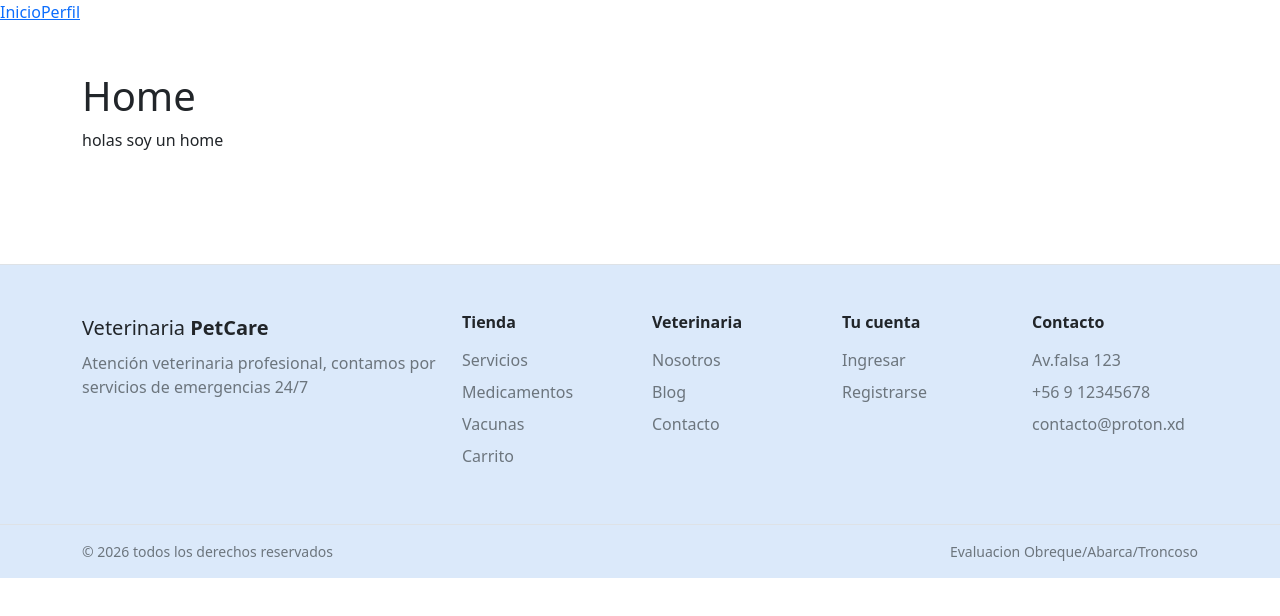
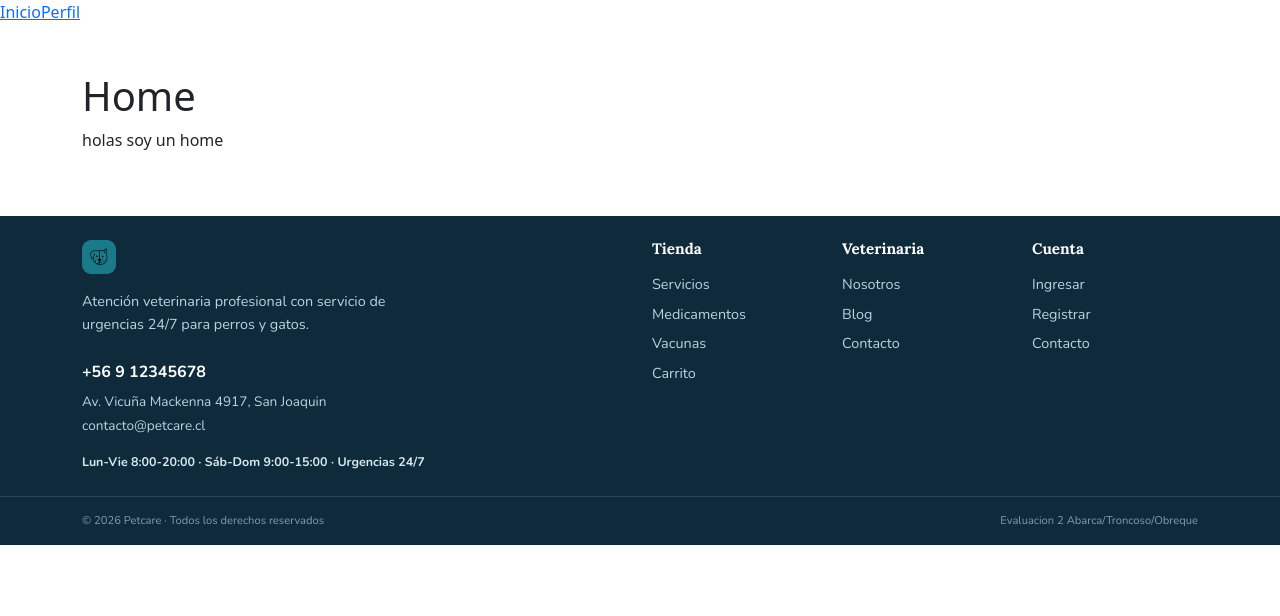
Before and after one commit to NATOcl/NATOcl.github.io, a React (Vite) app: page / in a window 1280 px wide. Shown: the top 616 px of the page. Built offline with nearby package versions, Linux system fonts and the light colour scheme.

Commit message:
Mejore el aspecto del footer.

```diff
--- a/src/components/Footer.jsx
+++ b/src/components/Footer.jsx
@@ -1,54 +1,111 @@
+import { Link } from 'react-router-dom'
+import logoIcon from '../assets/favicon.svg'
+
 const COLUMNS= [
-    {title: 'Tienda',links: ['Servicios','Medicamentos','Vacunas','Carrito']},
-    {title: 'Veterinaria',links: ['Nosotros','Blog','Contacto']},
-    {title: 'Tu cuenta',links: ['Ingresar','Registrarse']}
+    {
+        title: 'Tienda',
+        links: [
+            {label: 'Servicios'},
+            {label: 'Medicamentos'},
+            {label: 'Vacunas'},
+            {label: 'Carrito'},
+        ],
+    },
+    {
+        title: 'Veterinaria',
+        links: [
+            {label: 'Nosotros', to: '/nosotros'},
+            {label: 'Blog'},
+            {label: 'Contacto', to: '/contacto'}
+        ],
+
+    },
+    {
+        title: 'Cuenta',
+        links: [
+            {label: 'Ingresar', to: '/login'},
+            {label: 'Registrar'},
+            {label: 'Contacto'}
+        ]
+
+    },
+
 ]
 
 export default function Footer(){
-    return(
-        <footer className="bg-soft-blue border-top mt-5">
-            <div className="container py-5">
+    return (
+        <footer className="footer-dark">
+            <div className="container py-4">
                 <div className="row g-4">
-                    <div className="col-12 col-lg-4">
-                        <p className="fs-5 mb-2"> Veterinaria <strong>PetCare</strong></p>
-                        <p className="text-secondary mb-0">
-                            Atención veterinaria profesional, contamos por servicios de emergencias 24/7
+
+                    <div className="col-12 col-lg-5">
+                        <Link to="/" className="footer-brand d-inline-flex align-items-center gap-2 mb-3">
+                            <span className="footer-brand-mark">
+                                <img src={logoIcon}
+                                     alt="icon perritogato"
+                                />
+                            </span>
+                        </Link>
+
+                        <p className="footer-text mb-4">
+                            Atención veterinaria profesional con servicio de urgencias 24/7 para perros y gatos.
+                        </p>
+
+                        <p className="footer-phone mb-2">
+                            <a href="tel:+56 9 12345678" className="footer-contact-link">
+                                +56 9 12345678
+                            </a>
+                        </p>
+                        <p className="footer-small mb-1">
+                            <a href="https://www.google.com/maps/place/Duoc+UC:+Sede+San+Joaqu%C3%ADn/@-33.500552,-70.6196477,17z"
+                            target="_blank"
+                               rel="noopener noreferrer"
+                               className="footer-contact-link"
+                            >
+                                Av. Vicuña Mackenna 4917, San Joaquin
+                            </a>
+                        </p>
+                        <p className="footer-small mb-3">
+                            <a href="mailto:contacto@petcare.cl" className="footer-contact-link">
+                                contacto@petcare.cl
+                            </a>
+                        </p>
+                        <p className="footer-hours mb-0">
+                            Lun-Vie 8:00-20:00 · Sáb-Dom 9:00-15:00 · Urgencias 24/7
                         </p>
                     </div>
 
-                    {COLUMNS.map((col) => (
-                        <nav className="col-6 col-md-3 col-lg-2" key={col.title} aria-label={col.title}>
-                            <h3 className="h6 fw-bold mb-3">{col.title}</h3>
+                    {COLUMNS.map((col,i) => (
+                    <nav
+                        className={`col-6 col-md-4 col-lg-2 ${i === 0 ? 'offset-lg-1' : ''}`}
+                        key={col.title}
+                        aria-label={col.title}
+                        >
+                        <h3 className="footer-title mb-3">
+                            {col.title}
+                        </h3>
                         <ul className="list-unstyled mb-0">
-                                {col.links.map((label) => (
+                            {col.links.map(({label,to}) => (
                                 <li className="mb-2" key={label}>
-                                        <a href="#" className="link-secondary link-underline-opacity-0 link-underline-opacity-100-hover">
-                                            {label}
-                                        </a>
+                                    {to ? (
+                                        <Link to={to} className="footer-link">{label}</Link>
+                                    ) : (
+                                        <a href="#" className="footer-link">{label}</a>
+                                    )}
                                 </li>
                                 ))}
                         </ul>
                     </nav>
                     ))}
-
-                    <div className="col-6 col-md-3 col-lg-2">
-                        <h3 className="h6 fw-bold mb-3">Contacto</h3>
-                        <ul className="list-unstyled text-secondary mb-0">
-                            <li className="mb-2">Av.falsa 123</li>
-                            <li className="mb-2">+56 9 12345678</li>
-                            <li className="mb-2">contacto@proton.xd</li>
-                        </ul>
-                    </div>
                 </div>
             </div>
 
-            <div className="border-top">
-                <div className="container py-3 d-flex flex-wrap justify-content-between gap-2 small text-secondary">
-                    <span>© 2026 todos los derechos reservados</span>
-                    <span> Evaluacion Obreque/Abarca/Troncoso </span>
+            <div className="footer-bottom">
+                <div className="container py-3 d-flex flex-wrap justify-content-between gap-2 small">
+                    <span>© 2026 Petcare · Todos los derechos reservados</span>
+                    <span> Evaluacion 2 Abarca/Troncoso/Obreque </span>
                 </div>
             </div>
         </footer>
-
     )
 }
--- a/src/index.css
+++ b/src/index.css
@@ -201,3 +201,77 @@
     border-color: #1a7a8a;
     box-shadow: 0 0 0 0.2rem rgba(26, 122, 138, 0.2);
 }
+
+/* ---------- Footer ---------- */
+.footer-dark {
+    background-color: #0f2a3a;
+    color: #b9d4de;
+    font-family: 'Nunito', system-ui, sans-serif;
+    font-size: 0.9rem;
+}
+.footer-brand {
+    text-decoration: none;
+}
+.footer-brand-mark {
+    display: grid;
+    place-items: center;
+    width: 34px;
+    height: 34px;
+    border-radius: 9px;
+    background-color: #1a7a8a;
+}
+.footer-brand-mark img {
+    width: 20px;
+    height: 20px;
+}
+.footer-brand-name {
+    font-family: 'Lora', Georgia, serif;
+    font-size: 1.2rem;
+    font-weight: 700;
+    color: #fff;
+}
+.footer-text {
+    max-width: 20rem;
+    line-height: 1.6;
+}
+.footer-phone {
+    font-weight: 700;
+    font-size: 1rem;
+    color: #fff;
+}
+.footer-small {
+    font-size: 0.85rem;
+}
+.footer-hours {
+    font-size: 0.78rem;
+    font-weight: 700;
+    color: #d6e8ef;
+}
+.footer-title {
+    font-family: 'Lora', Georgia, serif;
+    font-size: 0.95rem;
+    font-weight: 700;
+    color: #fff;
+}
+.footer-link {
+    color: #b9d4de;
+    text-decoration: none;
+    transition: color 0.15s ease;
+}
+.footer-link:hover {
+    color: #fff;
+    text-decoration: underline;
+}
+.footer-contact-link {
+    color: inherit;
+    text-decoration: none;
+}
+.footer-contact-link:hover {
+    color: #fff;
+    text-decoration: underline;
+}
+.footer-bottom {
+    border-top: 1px solid rgba(255, 255, 255, 0.12);
+    color: #7f9fae;
+    font-size: 0.8rem;
+}
```
Lines whose indentation alone changed are shown as unchanged.
